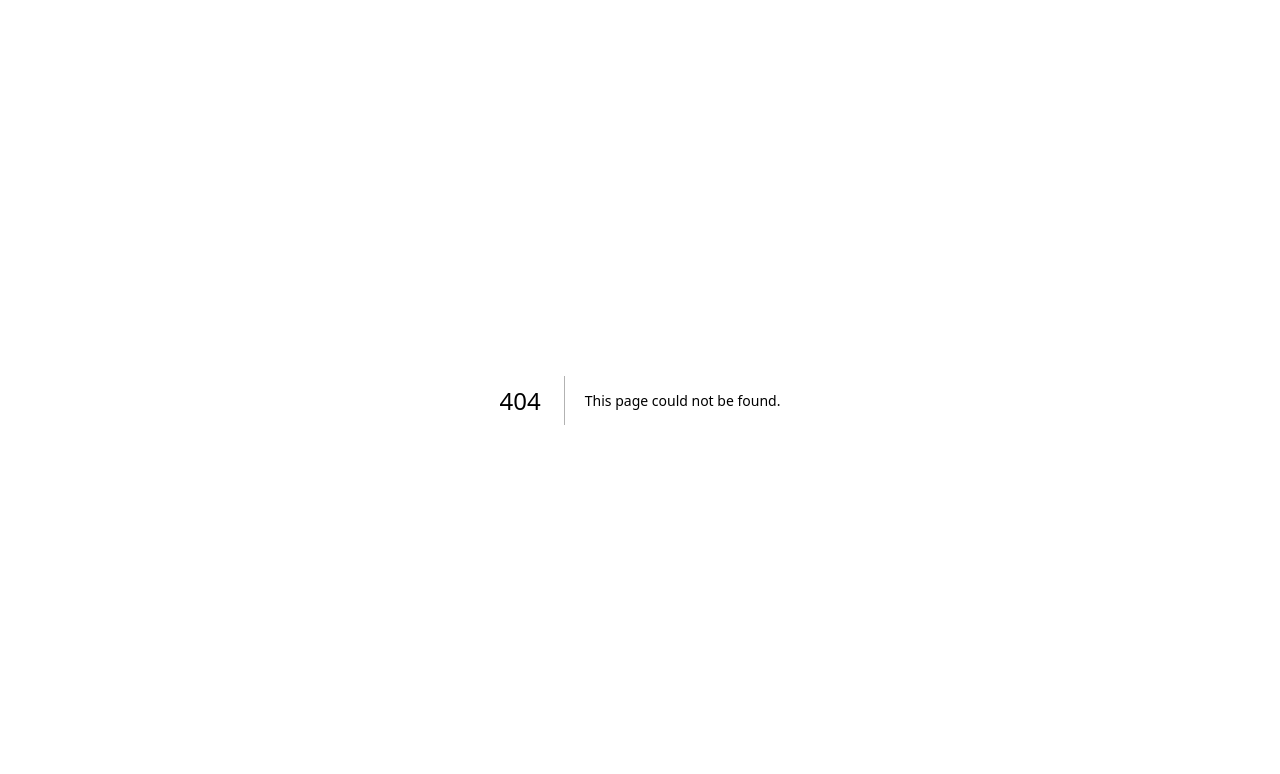
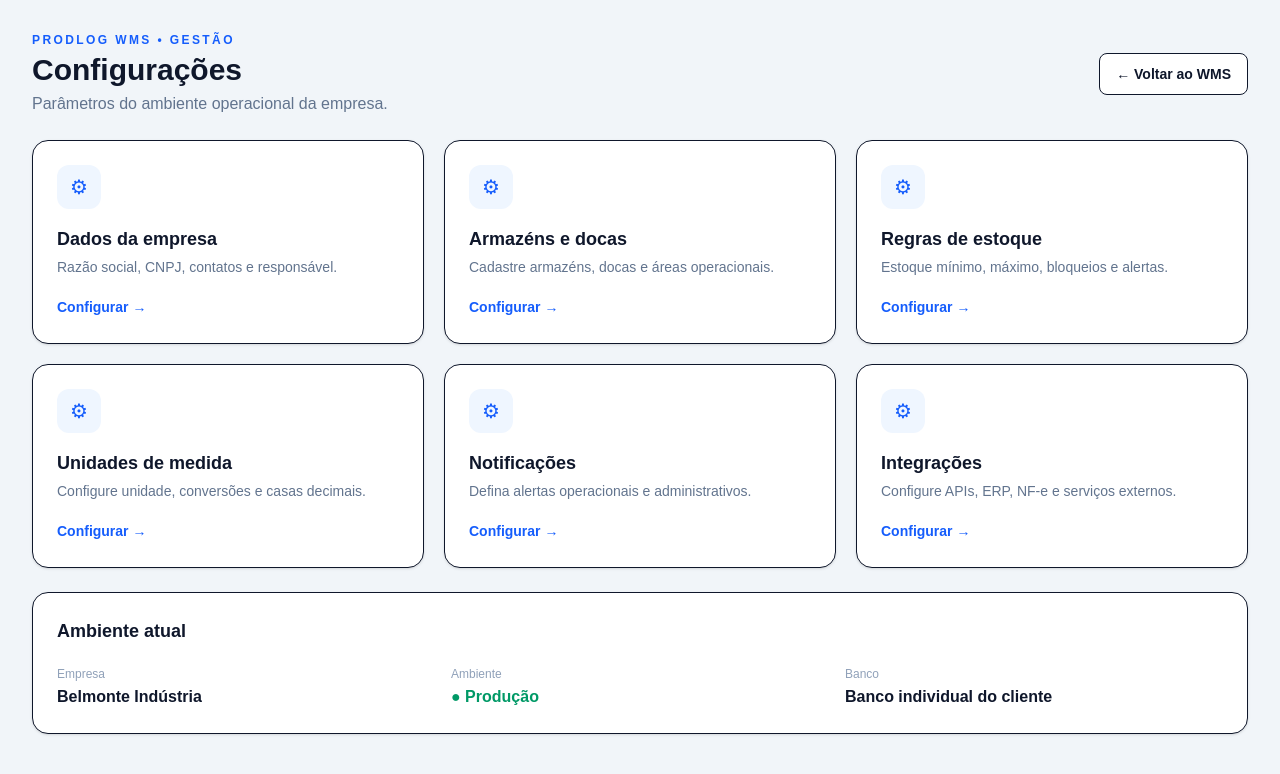
Before and after one commit to eng-xitao/prodlog-wms, a Next.js app: page /configuracoes in a window 1280 px wide. Before the commit this address had no page. Shown: the top 774 px of the page. Built offline with nearby package versions, Linux system fonts and the light colour scheme.

Commit message:
feat: add functional settings screen

```diff
--- /dev/null
+++ b/app/configuracoes/page.tsx
@@ -0,0 +1,66 @@
+'use client';
+
+import { useState } from 'react';
+
+const sections = [
+  ['Dados da empresa', 'Razão social, CNPJ, contatos e responsável.'],
+  ['Armazéns e docas', 'Cadastre armazéns, docas e áreas operacionais.'],
+  ['Regras de estoque', 'Estoque mínimo, máximo, bloqueios e alertas.'],
+  ['Unidades de medida', 'Configure unidade, conversões e casas decimais.'],
+  ['Notificações', 'Defina alertas operacionais e administrativos.'],
+  ['Integrações', 'Configure APIs, ERP, NF-e e serviços externos.'],
+];
+
+export default function ConfiguracoesPage() {
+  const [selected, setSelected] = useState<string | null>(null);
+  const [saved, setSaved] = useState(false);
+  const [value, setValue] = useState('');
+
+  function open(name: string) { setSelected(name); setSaved(false); setValue(''); }
+  function save() { setSaved(true); }
+
+  return (
+    <main className="min-h-screen bg-slate-100 text-slate-900 p-4 sm:p-8">
+      <div className="max-w-7xl mx-auto space-y-6">
+        <div className="flex flex-col sm:flex-row sm:items-center sm:justify-between gap-4">
+          <div>
+            <div className="text-xs uppercase tracking-[.2em] text-blue-600 font-bold">ProdLog WMS • Gestão</div>
+            <h1 className="text-3xl font-black mt-1">Configurações</h1>
+            <p className="text-slate-500 mt-1">Parâmetros do ambiente operacional da empresa.</p>
+          </div>
+          <a href="/" className="border bg-white px-4 py-2.5 rounded-lg text-sm font-semibold">← Voltar ao WMS</a>
+        </div>
+
+        {saved && <div className="bg-emerald-50 border border-emerald-200 text-emerald-700 rounded-xl px-4 py-3 text-sm font-semibold">Configuração salva no protótipo.</div>}
+
+        <div className="grid md:grid-cols-2 xl:grid-cols-3 gap-5">
+          {sections.map(([name, desc]) => (
+            <button key={name} onClick={() => open(name)} className="text-left bg-white border rounded-2xl p-6 shadow-sm hover:shadow-md hover:border-blue-300 transition">
+              <div className="w-11 h-11 rounded-xl bg-blue-50 text-blue-600 flex items-center justify-center text-xl">⚙</div>
+              <h2 className="font-bold text-lg mt-4">{name}</h2>
+              <p className="text-sm text-slate-500 mt-1">{desc}</p>
+              <span className="inline-block text-blue-600 text-sm font-semibold mt-5">Configurar →</span>
+            </button>
+          ))}
+        </div>
+
+        <section className="bg-white border rounded-2xl p-6 shadow-sm">
+          <h2 className="font-bold text-lg">Ambiente atual</h2>
+          <div className="grid sm:grid-cols-3 gap-4 mt-4">
+            <div><span className="text-xs text-slate-400">Empresa</span><p className="font-semibold">Belmonte Indústria</p></div>
+            <div><span className="text-xs text-slate-400">Ambiente</span><p className="font-semibold text-emerald-600">● Produção</p></div>
+            <div><span className="text-xs text-slate-400">Banco</span><p className="font-semibold">Banco individual do cliente</p></div>
+          </div>
+        </section>
+
+        {selected && <div className="fixed inset-0 z-50 bg-black/50 flex items-center justify-center p-4">
+          <div className="bg-white rounded-2xl w-full max-w-lg shadow-2xl">
+            <div className="p-5 border-b flex items-center justify-between"><div><h2 className="text-xl font-bold">{selected}</h2><p className="text-xs text-slate-400 mt-1">Configuração do ambiente</p></div><button onClick={() => setSelected(null)} className="text-2xl">×</button></div>
+            <div className="p-5 space-y-4"><label className="text-sm font-medium text-slate-600">Parâmetro / observação<textarea value={value} onChange={e => setValue(e.target.value)} rows={5} className="mt-1 w-full border rounded-lg px-3 py-2.5" placeholder={`Informe as configurações de ${selected.toLowerCase()}...`} /></label><div className="bg-slate-50 rounded-lg p-3 text-xs text-slate-500">As configurações serão vinculadas somente à empresa atualmente selecionada.</div></div>
+            <div className="p-5 border-t flex justify-end gap-2"><button onClick={() => setSelected(null)} className="border px-4 py-2 rounded-lg">Cancelar</button><button onClick={save} className="bg-blue-600 text-white px-4 py-2 rounded-lg font-semibold">Salvar configuração</button></div>
+          </div>
+        </div>}
+      </div>
+    </main>
+  );
+}
```
